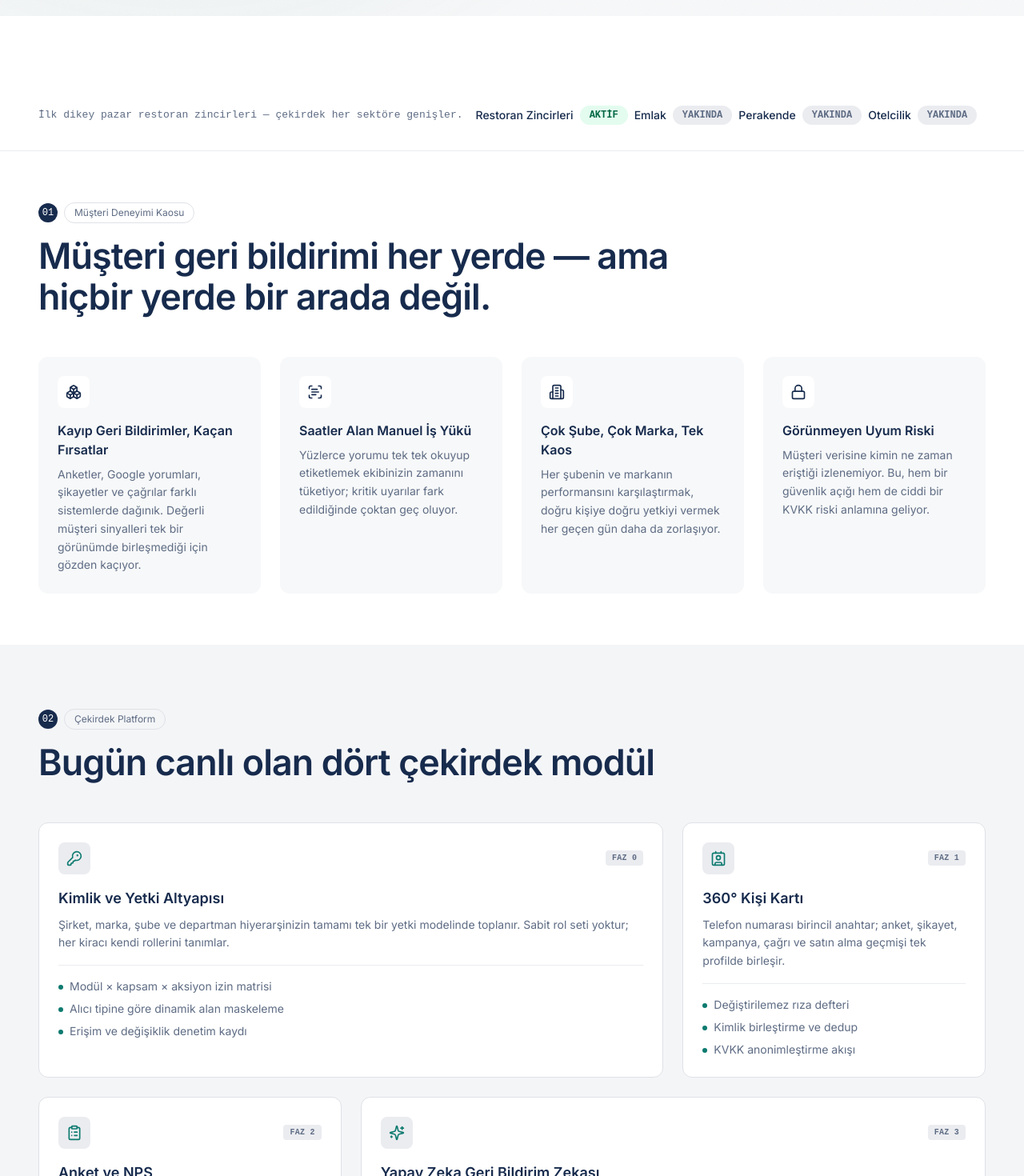
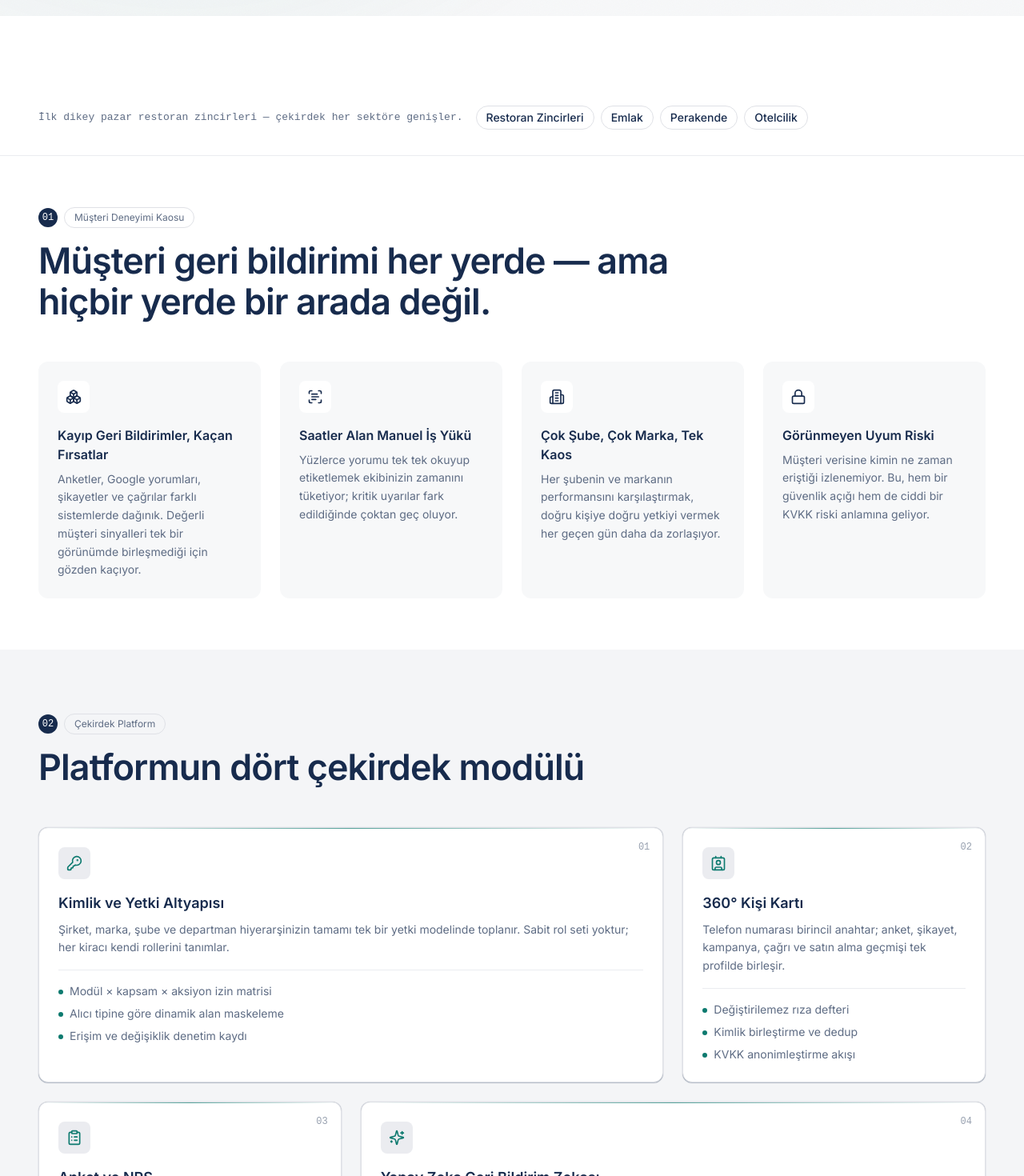
Before and after one commit to kaplayan-atakan/3cp-landing-page, a React (Vite) app: page / in a window 1280 px wide. Shown: the part 1760-3230 px from the top of the page at 80% size. Built offline with nearby package versions, Linux system fonts and the light colour scheme; a web font is replaced by a local one.

Commit message:
feat(content): nihai-hal dili — faz etiketleri ve olgunluk damgaları kaldırıldı

```diff
--- a/src/components/marketing/CapabilityBento.tsx
+++ b/src/components/marketing/CapabilityBento.tsx
@@ -1,10 +1,10 @@
 import { CORE_MODULES } from '../../data/content';
-import { Reveal, SectionHeader, StatusBadge, TRANSITION } from '../primitives';
+import { PremiumCard, Reveal, SectionHeader } from '../primitives';
 
 /**
- * Section 2 — the four modules that are live today (the POC slice: IAM, the
- * customer record, anonymous surveys, and RAG classification). Laid out as a
- * bento: the two `wide` modules span two columns each, so both rows fill.
+ * Section 2 — the platform's four core modules (IAM, the customer record,
+ * anonymous surveys, and RAG classification). Laid out as a bento: the two
+ * `wide` modules span two columns each, so both rows fill.
  */
 export function CapabilityBento() {
   return (
@@ -13,7 +13,7 @@ export function CapabilityBento() {
         <SectionHeader
           number="02"
           pill="Çekirdek Platform"
-          title="Bugün canlı olan dört çekirdek modül"
+          title="Platformun dört çekirdek modülü"
         />
 
         <div className="grid grid-cols-1 gap-6 px-5 sm:px-8 lg:grid-cols-3 lg:px-12">
@@ -25,15 +25,13 @@ export function CapabilityBento() {
                 delay={index * 0.05}
                 className={module.wide ? 'lg:col-span-2' : 'lg:col-span-1'}
               >
-                <div
-                  className={`flex h-full flex-col rounded-xl border border-neutral-200 bg-white p-6 hover:shadow-raised ${TRANSITION}`}
+                <PremiumCard
+                  cornerLabel={String(index + 1).padStart(2, '0')}
+                  className="flex h-full flex-col"
                 >
-                  <div className="mb-4 flex items-center justify-between gap-4">
-                    <span className="inline-flex h-10 w-10 items-center justify-center rounded-lg bg-neutral-100 text-brand-teal">
-                      <Icon size={20} aria-hidden="true" />
-                    </span>
-                    <StatusBadge label={module.phase} tone="neutral" />
-                  </div>
+                  <span className="mb-4 inline-flex h-10 w-10 items-center justify-center rounded-lg bg-neutral-100 text-brand-teal">
+                    <Icon size={20} aria-hidden="true" />
+                  </span>
 
                   <h3 className="text-lg font-semibold text-neutral-900">{module.title}</h3>
                   <p className="mt-2 text-sm leading-relaxed text-neutral-600">
@@ -51,7 +49,7 @@ export function CapabilityBento() {
                       </li>
                     ))}
                   </ul>
-                </div>
+                </PremiumCard>
               </Reveal>
             );
           })}
--- a/src/components/marketing/Integrations.tsx
+++ b/src/components/marketing/Integrations.tsx
@@ -69,12 +69,9 @@ export function Integrations() {
                       key={adapter.name}
                       className="rounded-xl border border-white/10 bg-white/[0.03] p-4"
                     >
-                      <div className="mb-3 flex items-center justify-between gap-2">
-                        <span className="inline-flex h-8 w-8 items-center justify-center rounded-lg bg-white/10 text-white">
-                          <Icon size={16} aria-hidden="true" />
-                        </span>
-                        <PhaseChip label={adapter.phase} />
-                      </div>
+                      <span className="mb-3 inline-flex h-8 w-8 items-center justify-center rounded-lg bg-white/10 text-white">
+                        <Icon size={16} aria-hidden="true" />
+                      </span>
                       <p className="text-sm font-medium text-white">{adapter.name}</p>
                       <p className="mt-1 text-xs leading-relaxed text-white/60">
                         {adapter.examples}
--- a/src/components/marketing/SectorProblem.tsx
+++ b/src/components/marketing/SectorProblem.tsx
@@ -1,5 +1,5 @@
 import { SECTORS, PROBLEMS } from '../../data/content';
-import { SectionHeader, StatusBadge, TRANSITION } from '../primitives';
+import { SectionHeader, TRANSITION } from '../primitives';
 
 /**
  * Section 2 — sector strip ribbon + problem-space architecture (white).
@@ -15,13 +15,11 @@ export function SectorProblem() {
           </span>
           <div className="flex flex-wrap items-center gap-2">
             {SECTORS.map((sector) => (
-              <span key={sector.name} className="inline-flex items-center gap-2">
-                <span className="text-sm font-medium text-neutral-900">{sector.name}</span>
-                <StatusBadge
-                  label={sector.status}
-                  tone={sector.active ? 'success' : 'neutral'}
-                  shape="pill"
-                />
+              <span
+                key={sector.name}
+                className="inline-flex items-center rounded-full border border-neutral-200 px-3 py-1 text-sm font-medium text-neutral-900"
+              >
+                {sector.name}
               </span>
             ))}
           </div>
--- a/src/data/content.ts
+++ b/src/data/content.ts
@@ -55,15 +55,13 @@ export const HERO_STATS: HeroStat[] = [
 /** Section 2 — sector strip. */
 export interface Sector {
   name: string;
-  status: string;
-  active: boolean;
 }
 
 export const SECTORS: Sector[] = [
-  { name: 'Restoran Zincirleri', status: 'AKTİF', active: true },
-  { name: 'Emlak', status: 'YAKINDA', active: false },
-  { name: 'Perakende', status: 'YAKINDA', active: false },
-  { name: 'Otelcilik', status: 'YAKINDA', active: false },
+  { name: 'Restoran Zincirleri' },
+  { name: 'Emlak' },
+  { name: 'Perakende' },
+  { name: 'Otelcilik' },
 ];
 
 /** Section 2 — problem cards. */
@@ -147,7 +145,6 @@ export const STEPS: Step[] = [
  */
 export interface CoreModule {
   title: string;
-  phase: string;
   description: string;
   bullets: string[];
   icon: LucideIcon;
@@ -157,7 +154,6 @@ export interface CoreModule {
 export const CORE_MODULES: CoreModule[] = [
   {
     title: 'Kimlik ve Yetki Altyapısı',
-    phase: 'Faz 0',
     description:
       'Şirket, marka, şube ve departman hiyerarşinizin tamamı tek bir yetki modelinde toplanır. Sabit rol seti yoktur; her kiracı kendi rollerini tanımlar.',
     bullets: [
@@ -170,7 +166,6 @@ export const CORE_MODULES: CoreModule[] = [
   },
   {
     title: '360° Kişi Kartı',
-    phase: 'Faz 1',
     description:
       'Telefon numarası birincil anahtar; anket, şikayet, kampanya, çağrı ve satın alma geçmişi tek profilde birleşir.',
     bullets: [
@@ -183,7 +178,6 @@ export const CORE_MODULES: CoreModule[] = [
   },
   {
     title: 'Anket ve NPS',
-    phase: 'Faz 2',
     description:
       'Şube ve kampanya bazlı QR üretimi, mobil-öncelikli doldurma arayüzü. Anonim-öncelikli toplama katılımı yüksek tutar.',
     bullets: [
@@ -195,7 +189,6 @@ export const CORE_MODULES: CoreModule[] = [
   },
   {
     title: 'Yapay Zeka Geri Bildirim Zekası',
-    phase: 'Faz 3',
     description:
       'Yorumlar embedding ve vektör arama üzerinden kategori, duygu ve kritiklik düzeyine göre sınıflandırılır. Düşük güvenli sonuçlar insan incelemesi için işaretlenir; her düzeltme örnek havuzunu besler.',
     bullets: [
@@ -219,13 +212,10 @@ export interface Stat {
  *
  * Restoran and Emlak counts come straight from Yetenek Seti §0.3 and §III.
  * The documents define no module set for Perakende or Otelcilik, so those cards
- * count the reused core instead and say "Tanımlanacak" rather than inventing a
- * number.
+ * describe the reused core qualitatively instead of inventing a module count.
  */
 export interface SectorVertical {
   name: string;
-  status: string;
-  active: boolean;
   description: string;
   icon: LucideIcon;
   stats: [Stat, Stat];
@@ -234,50 +224,42 @@ export interface SectorVertical {
 export const SECTOR_VERTICALS: SectorVertical[] = [
   {
     name: 'Restoran Zincirleri',
-    status: 'AKTİF',
-    active: true,
     description:
       'İlk dikey pazar. Anket ve NPS, şikayet yönetimi ve kampanya motoru bu dikeyin kendi modülleridir; çekirdek onları taşır.',
     icon: UtensilsCrossed,
     stats: [
-      { value: 'v1', label: 'İlk dikey pazar' },
+      { value: 'İlk', label: 'Dikey pazar' },
       { value: '3', label: 'Sektöre özel modül' }, // Anket/NPS, Şikayet, Kampanya
     ],
   },
   {
     name: 'Emlak',
-    status: 'YAKINDA',
-    active: false,
     description:
       'İlan yönetimi, teklif ve pazarlık süreci, portföy eşleştirme. Aynı çekirdek, yeni modüller ve yeni ilan platformu adaptörleri.',
     icon: Home,
     stats: [
-      { value: '3', label: 'Planlanan sektörel modül' }, // §III
+      { value: '3', label: 'Sektöre özel modül' }, // §III
       { value: '3', label: 'İlan platformu adaptörü' }, // Sahibinden, Emlakjet, Hürriyet Emlak
     ],
   },
   {
     name: 'Perakende',
-    status: 'YAKINDA',
-    active: false,
     description:
-      'Çok-kiracılık, kişi kartı, dinamik yetki ve entegrasyon çatısı olduğu gibi devralınır. Sektörel modüller tasarım aşamasında.',
+      'Çok-kiracılık, kişi kartı, dinamik yetki ve entegrasyon çatısı olduğu gibi devralınır. Sektörel modüller çekirdek üzerine kurulur.',
     icon: ShoppingBag,
     stats: [
-      { value: '6', label: 'Devralınan çekirdek servis' }, // §III generic çekirdek listesi
-      { value: 'Tanımlanacak', label: 'Sektörel modül seti' },
+      { value: 'Tümü', label: 'Çekirdek servisler devralınır' },
+      { value: 'Sektörel', label: 'Modüller çekirdek üzerine kurulur' },
     ],
   },
   {
     name: 'Otelcilik',
-    status: 'YAKINDA',
-    active: false,
     description:
       'Çekirdek sektör-agnostiktir: yeni dikey sisteme bileşen ekler, mevcut çekirdeği değiştirmez.',
     icon: BedDouble,
     stats: [
-      { value: '6', label: 'Devralınan çekirdek servis' },
-      { value: 'Tanımlanacak', label: 'Sektörel modül seti' },
+      { value: 'Tümü', label: 'Çekirdek servisler devralınır' },
+      { value: 'Sektörel', label: 'Modüller çekirdek üzerine kurulur' },
     ],
   },
 ];
@@ -351,7 +333,6 @@ export const PERMISSION_MATRIX: {
  */
 export interface AdapterClass {
   name: string;
-  phase: string;
   examples: string;
   icon: LucideIcon;
 }
@@ -359,25 +340,21 @@ export interface AdapterClass {
 export const ADAPTER_CLASSES: AdapterClass[] = [
   {
     name: 'POS adaptörleri',
-    phase: 'FAZ 4',
     examples: 'Kampanya ve kupon iletimi, kullanım verisinin geri akışı',
     icon: CreditCard,
   },
   {
     name: 'Çağrı merkezi adaptörleri',
-    phase: 'FAZ 4',
     examples: 'IVR numara eşleşmesi, maskeli kart ekrana düşürme, rıza kaydı',
     icon: PhoneCall,
   },
   {
     name: 'Yorum platformu adaptörleri',
-    phase: 'FAZ 8',
     examples: 'Google, Yemeksepeti, Getir, Migros Yemek, Trendyol Go',
     icon: Radio,
   },
   {
     name: 'İlan platformu adaptörleri',
-    phase: 'SEKTÖR GENİŞLEMESİ',
     examples: 'Sahibinden, Emlakjet, Hürriyet Emlak',
     icon: Home,
   },
```
Also changed, not shown: src/components/marketing/SectorVerticals.tsx (+8 -19 lines).
